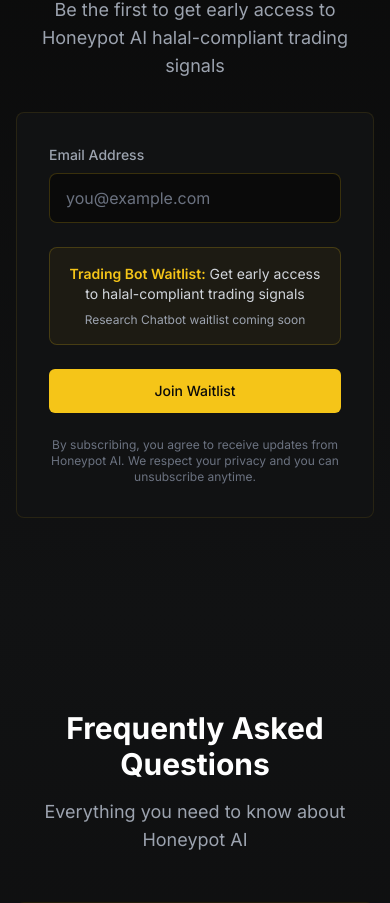
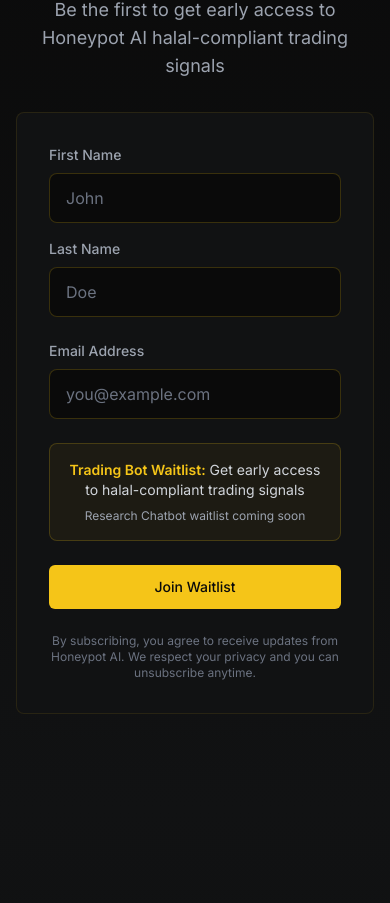
Before and after one commit to raythmediarepos/TradingBot, a Next.js app: page / in a window 390 px wide. Shown: the part 7649-8552 px from the top of the page. Built offline with nearby package versions, Linux system fonts and the light colour scheme; no server answers.

Commit message:
Connect frontend waitlist form to production backend API

```diff
--- a/components/waitlist-form.tsx
+++ b/components/waitlist-form.tsx
@@ -3,15 +3,36 @@
 import * as React from 'react'
 import { motion } from 'framer-motion'
 import { Button } from '@/components/ui/button'
-import { Loader2, CheckCircle } from 'lucide-react'
+import { Loader2, CheckCircle, Users } from 'lucide-react'
 
 type FormStatus = 'idle' | 'loading' | 'success' | 'error'
 
+const BACKEND_URL = process.env.NEXT_PUBLIC_BACKEND_URL || 'http://localhost:5001'
+
 const WaitlistForm = () => {
   const [email, setEmail] = React.useState('')
-  const [list, setList] = React.useState<'newsletter' | 'chatbot'>('newsletter')
+  const [firstName, setFirstName] = React.useState('')
+  const [lastName, setLastName] = React.useState('')
   const [status, setStatus] = React.useState<FormStatus>('idle')
   const [errorMessage, setErrorMessage] = React.useState('')
+  const [position, setPosition] = React.useState<number | null>(null)
+  const [remainingSpots, setRemainingSpots] = React.useState<number | null>(null)
+
+  // Fetch remaining spots on mount
+  React.useEffect(() => {
+    const fetchRemainingSpots = async () => {
+      try {
+        const response = await fetch(`${BACKEND_URL}/api/waitlist/remaining`)
+        const data = await response.json()
+        if (data.success) {
+          setRemainingSpots(data.remaining)
+        }
+      } catch (error) {
+        console.error('Failed to fetch remaining spots:', error)
+      }
+    }
+    fetchRemainingSpots()
+  }, [])
 
   const handleSubmit = async (e: React.FormEvent) => {
     e.preventDefault()
@@ -19,20 +40,28 @@
     setErrorMessage('')
 
     try {
-      const response = await fetch('/api/subscribe', {
+      const response = await fetch(`${BACKEND_URL}/api/waitlist/join`, {
         method: 'POST',
         headers: { 'Content-Type': 'application/json' },
-        body: JSON.stringify({ email, list }),
+        body: JSON.stringify({ email, firstName, lastName }),
       })
 
       const data = await response.json()
 
-      if (!response.ok) {
-        throw new Error(data.error || 'Failed to subscribe')
+      if (!response.ok || !data.success) {
+        throw new Error(data.message || 'Failed to join waitlist')
       }
 
       setStatus('success')
+      setPosition(data.position)
       setEmail('')
+      setFirstName('')
+      setLastName('')
+
+      // Update remaining spots
+      if (remainingSpots !== null) {
+        setRemainingSpots(remainingSpots - 1)
+      }
     } catch (error) {
       setStatus('error')
       setErrorMessage(
@@ -58,6 +87,14 @@
             <p className="text-gray-400 text-lg">
               Be the first to get early access to Honeypot AI halal-compliant trading signals
             </p>
+            {remainingSpots !== null && (
+              <div className="mt-4 inline-flex items-center gap-2 px-4 py-2 bg-hp-yellow/10 border border-hp-yellow/30 rounded-full">
+                <Users className="w-4 h-4 text-hp-yellow" />
+                <span className="text-sm font-semibold text-hp-yellow">
+                  {remainingSpots} spots remaining
+                </span>
+              </div>
+            )}
           </div>
 
           <div className="p-8 bg-hp-gray900 border border-hp-yellow/10 rounded-lg">
@@ -67,12 +104,57 @@
                 <h3 className="text-xl font-semibold text-hp-white mb-2">
                   You're on the list!
                 </h3>
+                {position && (
+                  <p className="text-hp-yellow font-semibold mb-2">
+                    Position #{position} in line
+                  </p>
+                )}
                 <p className="text-gray-400">
                   We'll notify you as soon as the trading bot launches. Check your inbox for confirmation.
                 </p>
               </div>
             ) : (
               <form onSubmit={handleSubmit} className="space-y-6">
+                {/* Name Fields */}
+                <div className="grid grid-cols-1 md:grid-cols-2 gap-4">
+                  <div>
+                    <label
+                      htmlFor="firstName"
+                      className="block text-sm font-medium text-gray-400 mb-2"
+                    >
+                      First Name
+                    </label>
+                    <input
+                      type="text"
+                      id="firstName"
+                      value={firstName}
+                      onChange={(e) => setFirstName(e.target.value)}
+                      required
+                      placeholder="John"
+                      className="w-full px-4 py-3 bg-hp-black border border-hp-yellow/20 rounded-lg text-hp-white placeholder-gray-500 focus:outline-none focus:ring-2 focus:ring-hp-yellow focus:border-transparent"
+                      disabled={status === 'loading'}
+                    />
+                  </div>
+                  <div>
+                    <label
+                      htmlFor="lastName"
+                      className="block text-sm font-medium text-gray-400 mb-2"
+                    >
+                      Last Name
+                    </label>
+                    <input
+                      type="text"
+                      id="lastName"
+                      value={lastName}
+                      onChange={(e) => setLastName(e.target.value)}
+                      required
+                      placeholder="Doe"
+                      className="w-full px-4 py-3 bg-hp-black border border-hp-yellow/20 rounded-lg text-hp-white placeholder-gray-500 focus:outline-none focus:ring-2 focus:ring-hp-yellow focus:border-transparent"
+                      disabled={status === 'loading'}
+                    />
+                  </div>
+                </div>
+
                 {/* Email Input */}
                 <div>
                   <label
```
Also changed, not shown: 2 other files (tests, documents, lock files or other folders).
